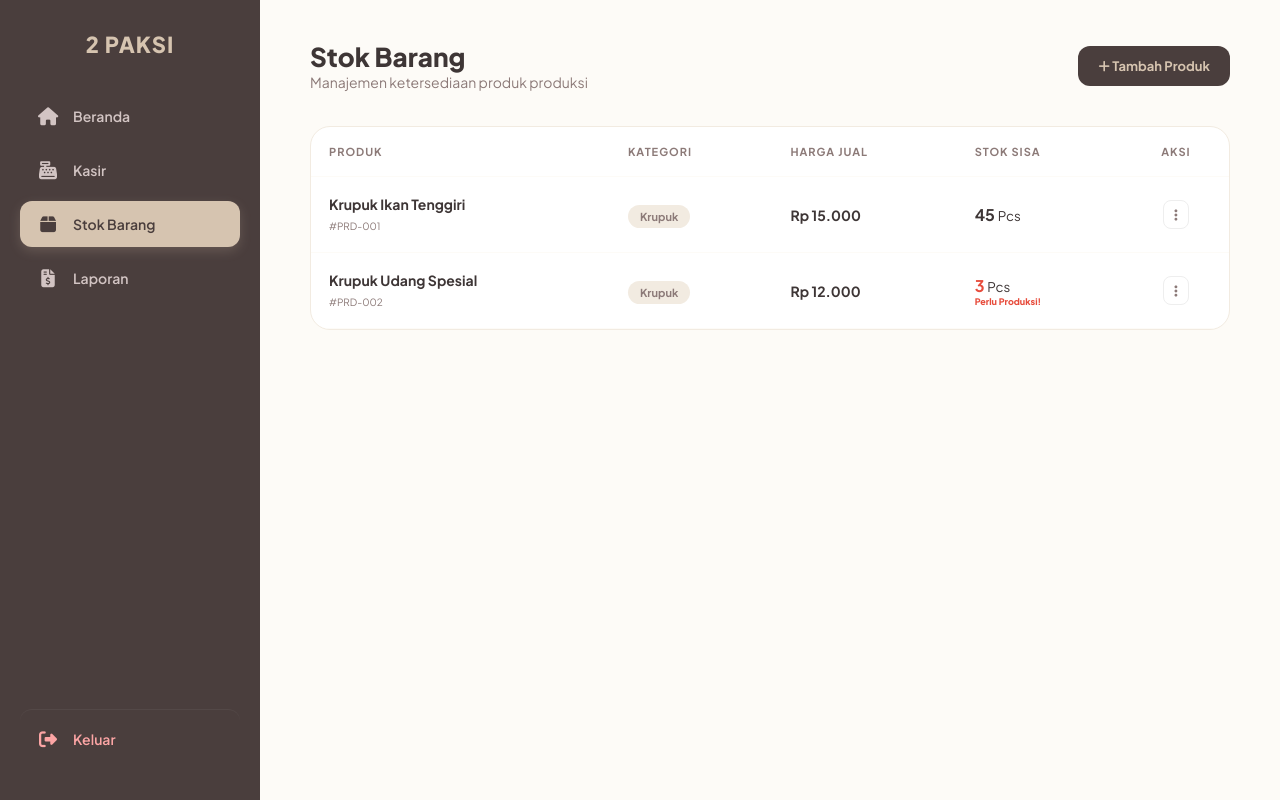
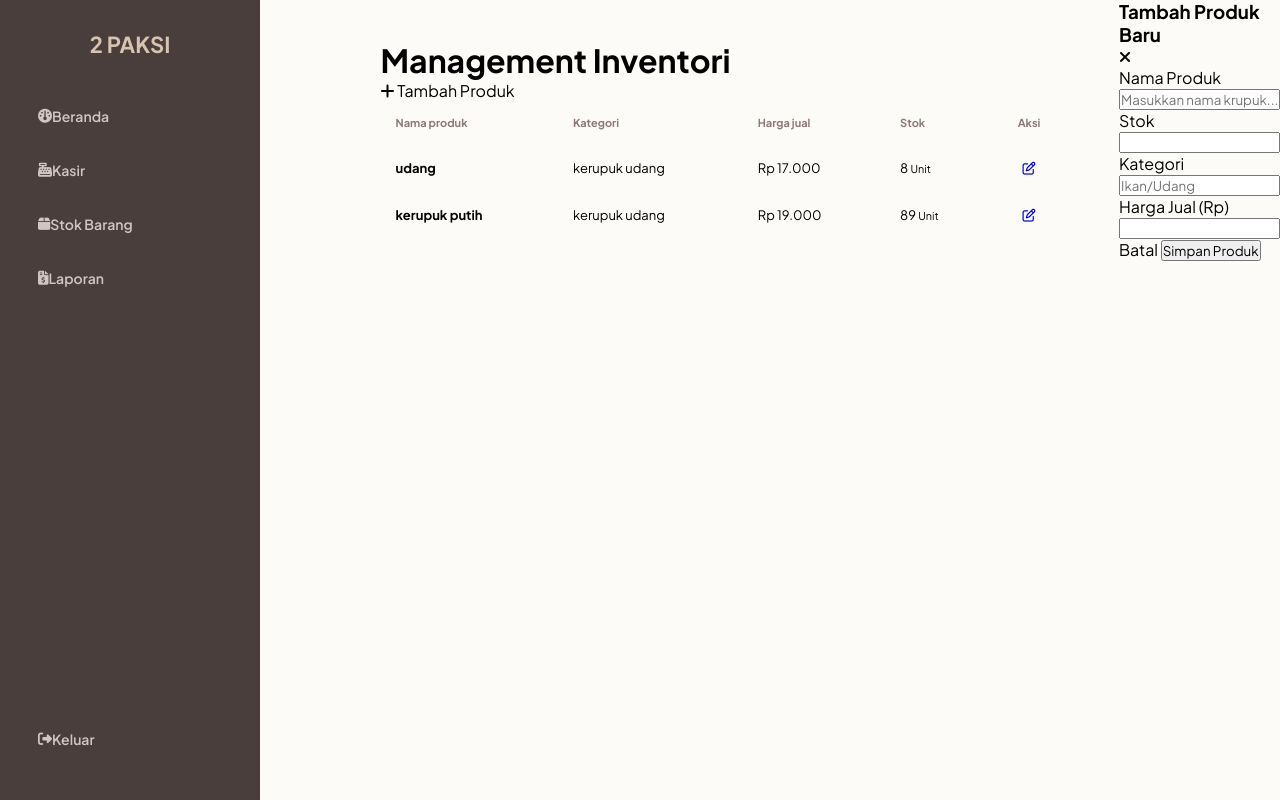
Before and after one commit to maulanaBakar/proyek1_kelompok3, a PHP site: page /stok.php in a window 1280 px wide. Run offline with PHP 8.4, Linux system fonts and the light colour scheme; a user stored in the database is signed in; data comes from the database, SQL or seed files in the repository.

Commit message:
abdet stok

```diff
--- a/stok.css
+++ b/stok.css
@@ -1,97 +1,165 @@
 :root {
-    --cokelat-tua: #4A3E3D;
-    --cokelat-muda: #D6C4B0;
-    --putih-tulang: #FDFBF7;
-    --teks-gelap: #3E3636;
-    --teks-abu: #8C7A78;
-    --putih: #ffffff;
-    --merah: #e74c3c;
+  --cokelat-tua: #4a3e3d;
+  --cokelat-muda: #d6c4b0;
+  --putih-tulang: #fdfbf7;
+  --teks-gelap: #3e3636;
+  --teks-abu: #8c7a78;
+  --putih: #ffffff;
 }
 
-* { margin: 0; padding: 0; box-sizing: border-box; font-family: 'Plus Jakarta Sans', sans-serif; }
-body { background: var(--putih-tulang); display: flex; color: var(--teks-gelap); min-height: 100vh; }
-
-/* --- SIDEBAR --- */
-#check-menu { display: none; }
-.bar-atas-mobile {
-    display: none; background: var(--putih); padding: 15px 20px; width: 100%; position: fixed;
-    top: 0; box-shadow: 0 2px 10px rgba(0,0,0,0.05); justify-content: space-between; z-index: 100;
+* {
+  margin: 0;
+  padding: 0;
+  box-sizing: border-box;
+  font-family: "Plus Jakarta Sans", sans-serif;
 }
-.sidebar {
-    width: 260px; background: var(--cokelat-tua); height: 100vh; position: fixed;
-    padding: 30px 20px; display: flex; flex-direction: column; justify-content: space-between; transition: 0.3s;
-}
-.logo { color: var(--cokelat-muda); font-weight: 800; font-size: 22px; text-align: center; margin-bottom: 35px; letter-spacing: 1px; }
-.nav-link {
-    display: flex; align-items: center; padding: 14px 18px; color: #D2C4C3;
-    text-decoration: none; border-radius: 12px; margin-bottom: 8px; font-weight: 600; font-size: 14px; transition: 0.3s;
-}
-.nav-link i { margin-right: 15px; width: 20px; text-align: center; font-size: 18px; }
-.nav-link:hover { background: rgba(255,255,255,0.08); color: var(--cokelat-muda); }
-.nav-link.aktif { background: var(--cokelat-muda); color: var(--cokelat-tua); box-shadow: 0 4px 12px rgba(214, 196, 176, 0.2); }
-.nav-link.keluar { color: #FCA5A5; border-top: 1px solid rgba(255,255,255,0.05); padding-top: 20px; margin-top: 20px; }
-
-/* --- CONTENT --- */
-.content { margin-left: 260px; width: 100%; padding: 40px 50px; }
-.header-halaman { display: flex; justify-content: space-between; align-items: center; margin-bottom: 35px; }
-.header-halaman h1 { font-size: 26px; font-weight: 800; }
-.header-halaman p { font-size: 14px; color: var(--teks-abu); }
-
-.btn-tambah {
-    background: var(--cokelat-tua); color: var(--cokelat-muda); padding: 12px 20px;
-    border-radius: 12px; text-decoration: none; font-weight: 700; font-size: 13px; transition: 0.3s;
-}
-.btn-tambah:hover { transform: translateY(-2px); box-shadow: 0 5px 15px rgba(74, 62, 61, 0.2); }
-
-/* --- TABEL INTERAKTIF (PURE CSS) --- */
-.box-tabel { background: var(--putih); border-radius: 20px; border: 1px solid #F2EBE1; overflow: hidden; }
-table { width: 100%; border-collapse: collapse; }
-th { text-align: left; padding: 18px; font-size: 11px; color: var(--teks-abu); text-transform: uppercase; letter-spacing: 1px; border-bottom: 1px solid var(--putih-tulang); }
-td { padding: 18px; border-bottom: 1px solid var(--putih-tulang); transition: 0.2s; }
-
-/* Hover Efek pada Baris */
-.baris-produk:hover { background: #fcf9f5; }
-.produk-info strong { display: block; font-size: 14px; color: var(--teks-gelap); }
-.produk-info span { font-size: 10px; color: var(--teks-abu); }
-
-.tag-kategori { background: #F2EBE1; color: var(--teks-abu); padding: 5px 12px; border-radius: 20px; font-size: 11px; font-weight: 700; }
-.harga { font-weight: 700; font-size: 14px; }
-
-/* Stok Kritis Effect */
-.stok-kritis .stok-angka strong { color: var(--merah); }
-.stok-kritis .stok-angka::after { content: 'Perlu Produksi!'; display: block; font-size: 9px; font-weight: 800; color: var(--merah); }
-
-/* --- DROPDOWN CSS (INTERAKTIF) --- */
-.dropdown-css { position: relative; display: inline-block; }
-.titik-tiga { background: none; border: 1px solid #eee; padding: 5px 10px; border-radius: 8px; cursor: pointer; color: var(--teks-abu); transition: 0.2s; }
-.titik-tiga:hover { background: var(--cokelat-tua); color: var(--cokelat-muda); }
-
-.menu-aksi {
-    display: none; position: absolute; right: 0; background: var(--putih);
-    min-width: 130px; border-radius: 10px; box-shadow: 0 10px 25px rgba(0,0,0,0.1);
-    z-index: 10; border: 1px solid #F2EBE1; overflow: hidden;
-}
-.menu-aksi a {
-    display: block; padding: 12px 15px; color: var(--teks-gelap);
-    text-decoration: none; font-size: 12px; font-weight: 600; text-align: left;
-}
-.menu-aksi a:hover { background: var(--putih-tulang); color: var(--cokelat-tua); }
-.menu-aksi a.hapus { color: var(--merah); }
-.menu-aksi a.hapus:hover { background: #fff5f5; }
-
-/* Menampilkan menu saat di-hover */
-.dropdown-css:hover .menu-aksi { display: block; animation: slideDown 0.3s ease; }
-
-@keyframes slideDown {
-    from { opacity: 0; transform: translateY(-10px); }
-    to { opacity: 1; transform: translateY(0); }
+body {
+  background: var(--putih-tulang);
+  display: flex;
+  min-height: 100vh;
 }
 
-/* RESPONSIVE */
-@media (max-width: 992px) {
-    .bar-atas-mobile { display: flex; }
-    .sidebar { transform: translateX(-100%); z-index: 1000; }
-    #check-menu:checked ~ .sidebar { transform: translateX(0); }
-    .content { margin-left: 0; padding: 100px 20px 40px 20px; }
-    .header-halaman { flex-direction: column; align-items: flex-start; gap: 20px; }
+/* SIDEBAR (Sama dengan sebelumnya) */
+.sidebar {
+  width: 260px;
+  background: var(--cokelat-tua);
+  height: 100vh;
+  position: fixed;
+  padding: 30px 20px;
+  display: flex;
+  flex-direction: column;
+  justify-content: space-between;
 }
+.logo {
+  color: var(--cokelat-muda);
+  font-weight: 800;
+  font-size: 22px;
+  text-align: center;
+  margin-bottom: 35px;
+}
+.nav-link {
+  display: flex;
+  align-items: center;
+  padding: 14px 18px;
+  color: #d2c4c3;
+  text-decoration: none;
+  border-radius: 12px;
+  margin-bottom: 8px;
+  font-weight: 600;
+  font-size: 14px;
+}
+.nav-link.aktif {
+  background: var(--cokelat-muda);
+  color: var(--cokelat-tua);
+}
+
+.content {
+  margin-left: 260px;
+  width: 100%;
+  padding: 40px 50px;
+}
+.header-halaman h1 {
+  font-size: 26px;
+  font-weight: 800;
+  margin-bottom: 30px;
+}
+
+/* --- LOGIKA TAB INTERAKTIF TANPA JS --- */
+.tab-wrapper input[type="radio"] {
+  display: none;
+} /* Sembunyikan Radio */
+
+.nav-tabs {
+  display: grid;
+  grid-template-columns: repeat(3, 1fr);
+  gap: 20px;
+  margin-bottom: 30px;
+}
+
+.tab-item {
+  background: var(--putih);
+  padding: 22px;
+  border-radius: 16px;
+  border: 1px solid #f2ebe1;
+  cursor: pointer;
+  transition: 0.3s;
+}
+.tab-item p {
+  font-size: 11px;
+  font-weight: 700;
+  color: var(--teks-abu);
+  margin-bottom: 5px;
+}
+.tab-item h3 {
+  font-size: 18px;
+  font-weight: 800;
+}
+
+/* Styling saat Tab Aktif */
+#tab-hari:checked ~ .nav-tabs label[for="tab-hari"],
+#tab-bulan:checked ~ .nav-tabs label[for="tab-bulan"],
+#tab-tahun:checked ~ .nav-tabs label[for="tab-tahun"] {
+  background: var(--cokelat-tua);
+  border-color: var(--cokelat-tua);
+  color: var(--cokelat-muda);
+}
+
+/* Sembunyikan semua panel dulu */
+.panel-laporan {
+  display: none;
+  background: var(--putih);
+  padding: 25px;
+  border-radius: 20px;
+  border: 1px solid #f2ebe1;
+  animation: fadeIn 0.4s ease;
+}
+
+/* Tampilkan panel yang sesuai dengan radio yang dipilih */
+#tab-hari:checked ~ .tab-content-container #panel-hari,
+#tab-bulan:checked ~ .tab-content-container #panel-bulan,
+#tab-tahun:checked ~ .tab-content-container #panel-tahun {
+  display: block;
+}
+
+@keyframes fadeIn {
+  from {
+    opacity: 0;
+    transform: translateY(10px);
+  }
+  to {
+    opacity: 1;
+    transform: translateY(0);
+  }
+}
+
+/* --- TABEL --- */
+.box-header {
+  display: flex;
+  justify-content: space-between;
+  align-items: center;
+  margin-bottom: 20px;
+}
+.badge {
+  background: var(--putih-tulang);
+  padding: 5px 12px;
+  border-radius: 8px;
+  font-size: 12px;
+  font-weight: 700;
+  color: var(--teks-abu);
+}
+table {
+  width: 100%;
+  border-collapse: collapse;
+}
+th {
+  text-align: left;
+  padding: 15px;
+  font-size: 11px;
+  color: var(--teks-abu);
+  border-bottom: 1px solid var(--putih-tulang);
+}
+td {
+  padding: 15px;
+  font-size: 13px;
+  border-bottom: 1px solid var(--putih-tulang);
+}
--- a/stok.php
+++ b/stok.php
@@ -1,134 +1,123 @@
 <?php
+include 'koneksi.php';
 session_start();
+
 if($_SESSION['status'] != "login"){
-    header("location:login.php");
+    header("location:login.php?pesan=belum_login");
+    exit();
 }
 ?>
-
-<!DOCTYPE html>
+<!doctype html>
 <html lang="id">
 <head>
-    <meta charset="UTF-8">
-    <meta name="viewport" content="width=device-width, initial-scale=1.0">
-    <title>2 Paksi | Stok Barang</title>
-    <link href="https://cdnjs.cloudflare.com/ajax/libs/font-awesome/6.4.0/css/all.min.css" rel="stylesheet">
-    <link href="https://fonts.googleapis.com/css2?family=Plus+Jakarta+Sans:wght@400;600;700;800&display=swap" rel="stylesheet">
+    <meta charset="UTF-8" />
+    <meta name="viewport" content="width=device-width, initial-scale=1.0" />
+    <title>2 Paksi | Management Inventori</title>
+    <link href="https://cdnjs.cloudflare.com/ajax/libs/font-awesome/6.4.0/css/all.min.css" rel="stylesheet" />
+    <link href="https://fonts.googleapis.com/css2?family=Plus+Jakarta+Sans:wght@400;500;600;700&display=swap" rel="stylesheet" />
     <link rel="stylesheet" href="stok.css">
 </head>
 <body>
 
-    <input type="checkbox" id="check-menu">
+    <input type="checkbox" id="check-menu" class="hide-input">
 
-    <div class="bar-atas-mobile">
-        <div class="nama-toko">2 PAKSI</div>
-        <label for="check-menu" class="tombol-buka">
-            <i class="fa-solid fa-bars"></i>
-        </label>
+    <input type="checkbox" id="modal-trigger" class="hide-input">
+
+    <div class="mobile-toggle">
+        <div class="brand">2 PAKSI</div>
+        <label for="check-menu" class="menu-btn"><i class="fa-solid fa-bars"></i></label>
     </div>
 
-    <aside class="sidebar">
-        <div class="sidebar-atas">
+    <aside class="sidebar" id="sidebar">
+        <div>
             <div class="logo">2 PAKSI</div>
             <nav class="nav-menu">
-                <a href="dashboard.php" class="nav-link">
-                    <i class="fa-solid fa-house"></i> Beranda
-                </a>
-                <a href="kasir.php" class="nav-link">
-                    <i class="fa-solid fa-cash-register"></i> Kasir
-                </a>
-                <a href="stok.php" class="nav-link aktif">
-                    <i class="fa-solid fa-box"></i> Stok Barang
-                </a>
-                <a href="laporan.php" class="nav-link">
-                    <i class="fa-solid fa-file-invoice-dollar"></i> Laporan
-                </a>
+                <a href="dashboard.php" class="nav-link"><i class="fa-solid fa-gauge"></i> Beranda</a>
+                <a href="kasir.php" class="nav-link"><i class="fa-solid fa-cash-register"></i> Kasir</a>
+                <a href="stok.php" class="nav-link active"><i class="fa-solid fa-box"></i> Stok Barang</a>
+                <a href="laporan.php" class="nav-link"><i class="fa-solid fa-file-invoice-dollar"></i> Laporan</a>
             </nav>
         </div>
-        <div class="sidebar-bawah">
-            <a href="logout.php" class="nav-link keluar">
-                <i class="fa-solid fa-right-from-bracket"></i> Keluar
-            </a>
+        <div class="logout-section">
+            <a href="logout.php" class="nav-link logout-link"><i class="fa-solid fa-right-from-bracket"></i> Keluar</a>
         </div>
     </aside>
 
     <main class="content">
-        <header class="header-halaman">
-            <div class="judul">
-                <h1>Stok Barang</h1>
-                <p>Manajemen ketersediaan produk produksi</p>
-            </div>
-            <a href="#" class="btn-tambah">
+        <header class="header">
+            <h1>Management Inventori</h1>
+            <label for="modal-trigger" class="btn-add">
                 <i class="fa-solid fa-plus"></i> Tambah Produk
-            </a>
+            </label>
         </header>
 
-        <section class="box-tabel">
-            <div class="table-responsive">
+        <div class="table-wrapper">
             <table>
                 <thead>
                     <tr>
-                            <th>PRODUK</th>
-                            <th>KATEGORI</th>
-                            <th>HARGA JUAL</th>
-                            <th>STOK SISA</th>
-                            <th style="text-align: center;">AKSI</th>
+                        <th>Nama produk</th>
+                        <th>Kategori</th>
+                        <th>Harga jual</th>
+                        <th>Stok</th>
+                        <th style="text-align: center;">Aksi</th>
                     </tr>
                 </thead>
                 <tbody>
-                        <tr class="baris-produk">
-                            <td>
-                                <div class="produk-info">
-                                    <strong>Krupuk Ikan Tenggiri</strong>
-                                    <span>#PRD-001</span>
-                                </div>
-                            </td>
-                            <td><span class="tag-kategori">Krupuk</span></td>
-                            <td><span class="harga">Rp 15.000</span></td>
-                            <td>
-                                <div class="stok-angka">
-                                    <strong>45</strong> <small>Pcs</small>
-                                </div>
-                            </td>
+                    <?php
+                    $res = mysqli_query($koneksi, "SELECT * FROM produk");
+                    while($row = mysqli_fetch_assoc($res)):
+                    ?>
+                    <tr class="row-item">
+                        <td><strong><?= $row['nama_produk'] ?></strong></td>
+                        <td><span class="kat-label"><?= $row['kategori'] ?? 'Krupuk' ?></span></td>
+                        <td><span class="price-tag">Rp <?= number_format($row['harga_satuan'], 0, ',', '.') ?></span></td>
+                        <td><span class="stok-val"><?= $row['stok'] ?></span> <small>Unit</small></td>
                         <td style="text-align: center;">
-                                <div class="dropdown-css">
-                                    <button class="titik-tiga"><i class="fa-solid fa-ellipsis-vertical"></i></button>
-                                    <div class="menu-aksi">
-                                        <a href="#"><i class="fa-solid fa-pen"></i> Edit</a>
-                                        <a href="#" class="hapus"><i class="fa-solid fa-trash"></i> Hapus</a>
-                                    </div>
-                                </div>
+                            <a href="edit_produk.php?id=<?= $row['id_produk'] ?>" class="btn-action">
+                                <i class="fa-regular fa-pen-to-square"></i>
+                            </a>
                         </td>
                     </tr>
-
-                        <tr class="baris-produk stok-kritis">
-                            <td>
-                                <div class="produk-info">
-                                    <strong>Krupuk Udang Spesial</strong>
-                                    <span>#PRD-002</span>
-                                </div>
-                            </td>
-                            <td><span class="tag-kategori">Krupuk</span></td>
-                            <td><span class="harga">Rp 12.000</span></td>
-                            <td>
-                                <div class="stok-angka">
-                                    <strong>3</strong> <small>Pcs</small>
-                                </div>
-                            </td>
-                            <td style="text-align: center;">
-                                <div class="dropdown-css">
-                                    <button class="titik-tiga"><i class="fa-solid fa-ellipsis-vertical"></i></button>
-                                    <div class="menu-aksi">
-                                        <a href="#">Edit</a>
-                                        <a href="#" class="hapus">Hapus</a>
-                                    </div>
-                                </div>
-                            </td>
-                        </tr>
+                    <?php endwhile; ?>
                 </tbody>
             </table>
         </div>
-        </section>
     </main>
+
+    <div class="modal-overlay">
+        <div class="modal-content">
+            <div class="modal-header">
+                <h3>Tambah Produk Baru</h3>
+                <label for="modal-trigger"><i class="fa-solid fa-xmark"></i></label>
+            </div>
+            <div class="modal-body">
+                <form action="proses_stok.php" method="POST">
+                    <div class="input-box full">
+                        <label>Nama Produk</label>
+                        <input type="text" name="nama_produk" placeholder="Masukkan nama krupuk..." required />
+                    </div>
+                    <div class="form-grid">
+                        <div class="input-box">
+                            <label>Stok</label>
+                            <input type="number" name="stok" required />
+                        </div>
+                        <div class="input-box">
+                            <label>Kategori</label>
+                            <input type="text" name="kategori" placeholder="Ikan/Udang" />
+                        </div>
+                    </div>
+                    <div class="input-box full">
+                        <label>Harga Jual (Rp)</label>
+                        <input type="number" name="harga_jual" required />
+                    </div>
+                    <div class="modal-footer">
+                        <label for="modal-trigger" class="btn-cancel">Batal</label>
+                        <button type="submit" name="save" class="btn-save">Simpan Produk</button>
+                    </div>
+                </form>
+            </div>
+        </div>
+    </div>
 
 </body>
 </html>
```
Lines whose indentation alone changed are shown as unchanged.
